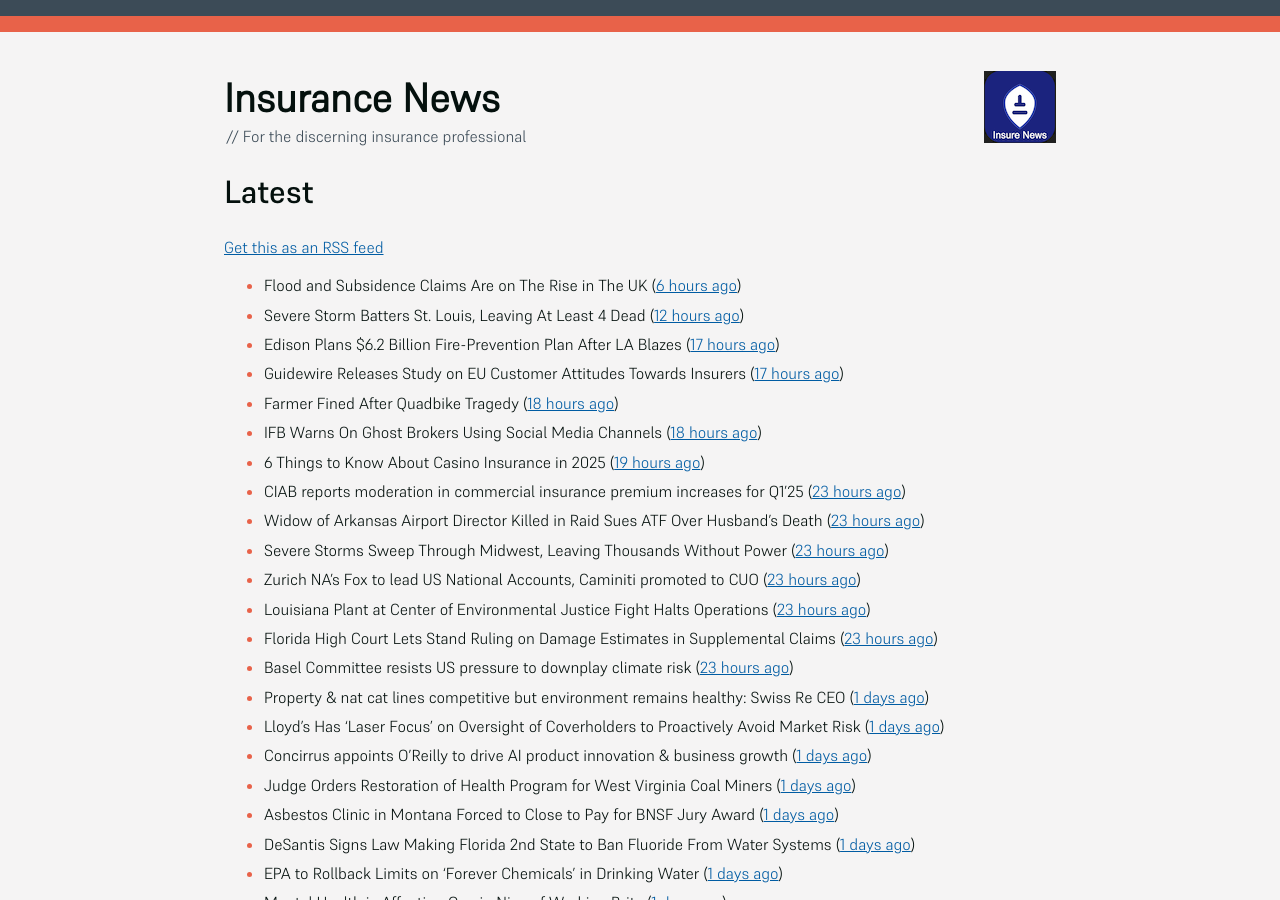
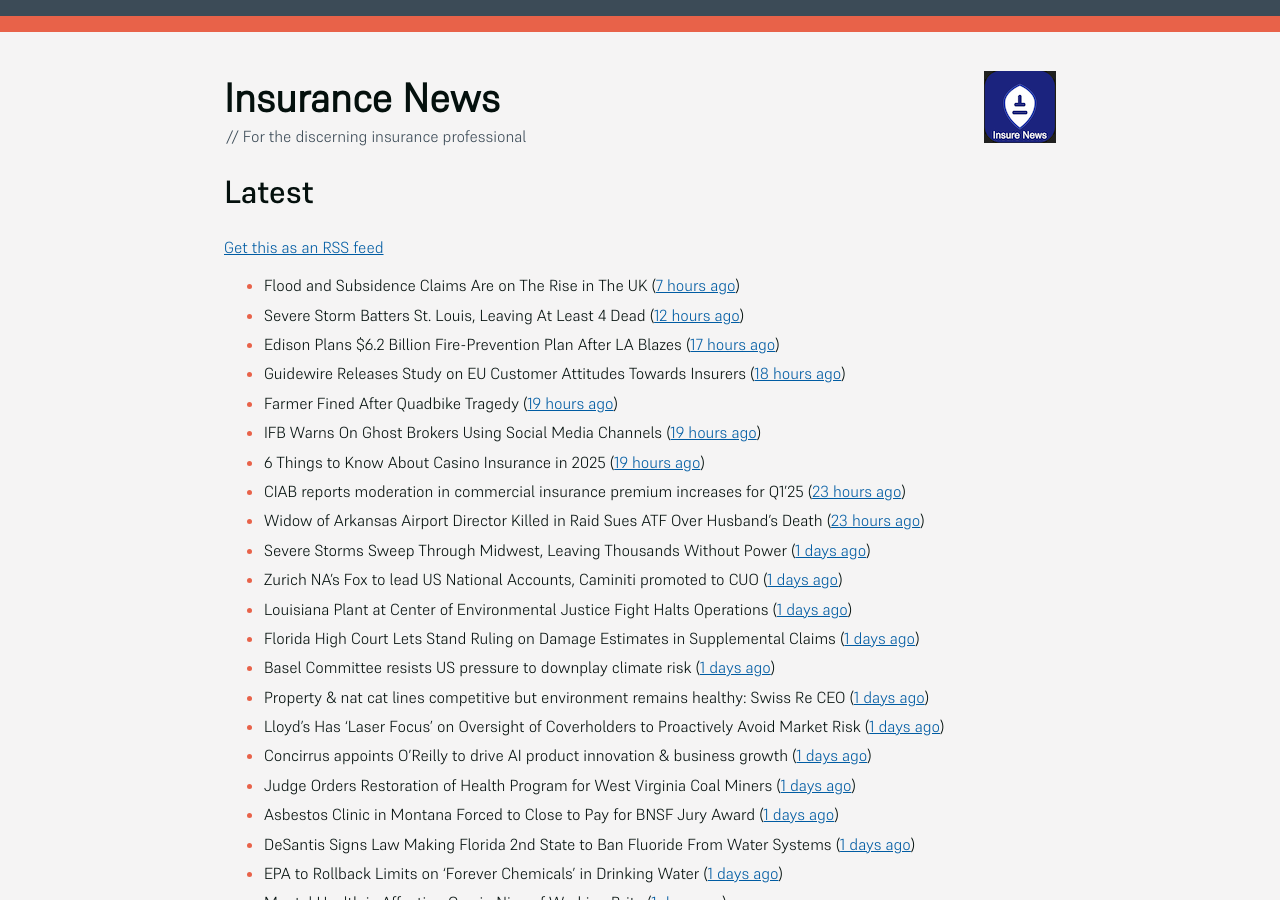
Before and after one commit to mat-0/feeds.thechels.uk, a Jekyll site: the page built from index.md, in a window 1280 px wide and 900 px high. Built offline with Jekyll 4.4.1, drawn with Linux system fonts in a browser that asks for light colours.

Commit message:
New Feed

```diff
--- a/index.md
+++ b/index.md
@@ -8,20 +8,20 @@ description: Latest Updates
 [Get this as an RSS feed](/feed.rss)
 
 <!-- news_marker starts -->
-- Flood and Subsidence Claims Are on The Rise in The UK ([6 hours ago](https://insurance-edge.net/2025/05/17/flood-and-subsidence-claims-are-on-the-rise-in-the-uk/))
+- Flood and Subsidence Claims Are on The Rise in The UK ([7 hours ago](https://insurance-edge.net/2025/05/17/flood-and-subsidence-claims-are-on-the-rise-in-the-uk/))
 - Severe Storm Batters St. Louis, Leaving At Least 4 Dead ([12 hours ago](https://www.insurancejournal.com/news/midwest/2025/05/16/824121.htm))
 - Edison Plans $6.2 Billion Fire-Prevention Plan After LA Blazes ([17 hours ago](https://www.insurancejournal.com/news/west/2025/05/16/824114.htm))
-- Guidewire Releases Study on EU Customer Attitudes Towards Insurers ([17 hours ago](https://insurance-edge.net/2025/05/16/guidewire-releases-study-on-eu-customer-attitudes-towards-insurers/))
-- Farmer Fined After Quadbike Tragedy ([18 hours ago](https://insurance-edge.net/2025/05/16/farmer-fined-after-quadbike-tragedy/))
-- IFB Warns On Ghost Brokers Using Social Media Channels ([18 hours ago](https://insurance-edge.net/2025/05/16/ifb-warns-on-ghost-brokers-using-social-media-channels/))
+- Guidewire Releases Study on EU Customer Attitudes Towards Insurers ([18 hours ago](https://insurance-edge.net/2025/05/16/guidewire-releases-study-on-eu-customer-attitudes-towards-insurers/))
+- Farmer Fined After Quadbike Tragedy ([19 hours ago](https://insurance-edge.net/2025/05/16/farmer-fined-after-quadbike-tragedy/))
+- IFB Warns On Ghost Brokers Using Social Media Channels ([19 hours ago](https://insurance-edge.net/2025/05/16/ifb-warns-on-ghost-brokers-using-social-media-channels/))
 - 6 Things to Know About Casino Insurance in 2025 ([19 hours ago](https://insurance-edge.net/2025/05/16/6-things-to-know-about-casino-insurance-in-2025/))
 - CIAB reports moderation in commercial insurance premium increases for Q1’25 ([23 hours ago](https://www.reinsurancene.ws/ciab-reports-moderation-in-commercial-insurance-premium-increases-for-q125/))
 - Widow of Arkansas Airport Director Killed in Raid Sues ATF Over Husband’s Death ([23 hours ago](https://www.insurancejournal.com/news/southcentral/2025/05/16/824097.htm))
-- Severe Storms Sweep Through Midwest, Leaving Thousands Without Power ([23 hours ago](https://www.insurancejournal.com/news/midwest/2025/05/16/824092.htm))
-- Zurich NA’s Fox to lead US National Accounts, Caminiti promoted to CUO ([23 hours ago](https://www.reinsurancene.ws/zurich-nas-fox-to-lead-us-national-accounts-caminiti-promoted-to-cuo/))
-- Louisiana Plant at Center of Environmental Justice Fight Halts Operations ([23 hours ago](https://www.insurancejournal.com/news/southcentral/2025/05/16/824085.htm))
-- Florida High Court Lets Stand Ruling on Damage Estimates in Supplemental Claims ([23 hours ago](https://www.insurancejournal.com/news/southeast/2025/05/16/824076.htm))
-- Basel Committee resists US pressure to downplay climate risk ([23 hours ago](https://www.dig-in.com/articles/basel-committee-resists-us-pressure-to-downplay-climate-risk))
+- Severe Storms Sweep Through Midwest, Leaving Thousands Without Power ([1 days ago](https://www.insurancejournal.com/news/midwest/2025/05/16/824092.htm))
+- Zurich NA’s Fox to lead US National Accounts, Caminiti promoted to CUO ([1 days ago](https://www.reinsurancene.ws/zurich-nas-fox-to-lead-us-national-accounts-caminiti-promoted-to-cuo/))
+- Louisiana Plant at Center of Environmental Justice Fight Halts Operations ([1 days ago](https://www.insurancejournal.com/news/southcentral/2025/05/16/824085.htm))
+- Florida High Court Lets Stand Ruling on Damage Estimates in Supplemental Claims ([1 days ago](https://www.insurancejournal.com/news/southeast/2025/05/16/824076.htm))
+- Basel Committee resists US pressure to downplay climate risk ([1 days ago](https://www.dig-in.com/articles/basel-committee-resists-us-pressure-to-downplay-climate-risk))
 - Property & nat cat lines competitive but environment remains healthy: Swiss Re CEO ([1 days ago](https://www.reinsurancene.ws/property-nat-cat-lines-competitive-but-environment-remains-healthy-swiss-re-ceo/))
 - Lloyd’s Has ‘Laser Focus’ on Oversight of Coverholders to Proactively Avoid Market Risk ([1 days ago](https://www.insurancejournal.com/news/international/2025/05/16/824065.htm))
 - Concirrus appoints O’Reilly to drive AI product innovation & business growth ([1 days ago](https://www.reinsurancene.ws/concirrus-appoints-oreilly-to-drive-ai-product-innovation-business-growth/))
```
Also changed, not shown: other parts of index.md (+1 -1 lines).
